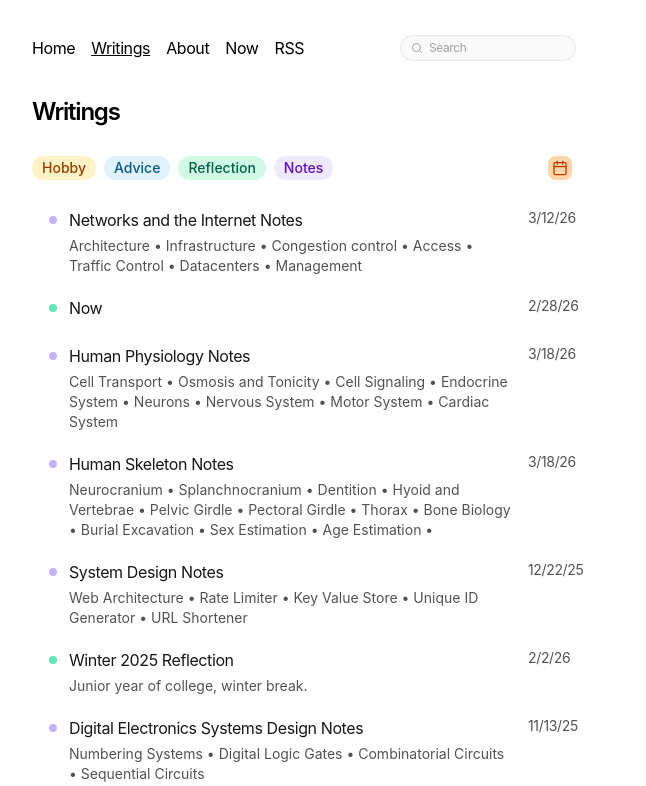
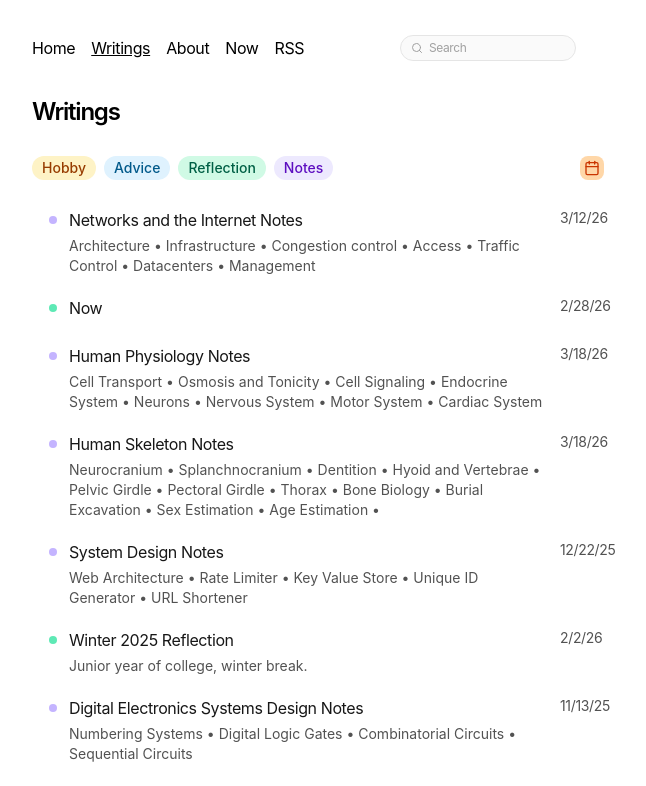
Before and after one commit to qiaochloe/blog, a Next.js app: page /writings in a window 1280 px wide. Shown: the top 786 px of the page, without its empty margins (344-990 px from the left). Built offline with nearby package versions, Linux system fonts and the light colour scheme.

Commit message:
Fix width changing when no posts

```diff
--- a/app/writings/PostsList.tsx
+++ b/app/writings/PostsList.tsx
@@ -94,7 +94,7 @@ export function PostsList({ allPosts }: PostsListProps) {
   const md = new MarkdownIt();
 
   return (
-    <div>
+    <div className="w-full min-w-xl">
       <div className="flex justify-between pt-2 pb-4 align-bottom">
         <div>
           {Object.keys(selectedTags).map((tag: Tag) => (
```
